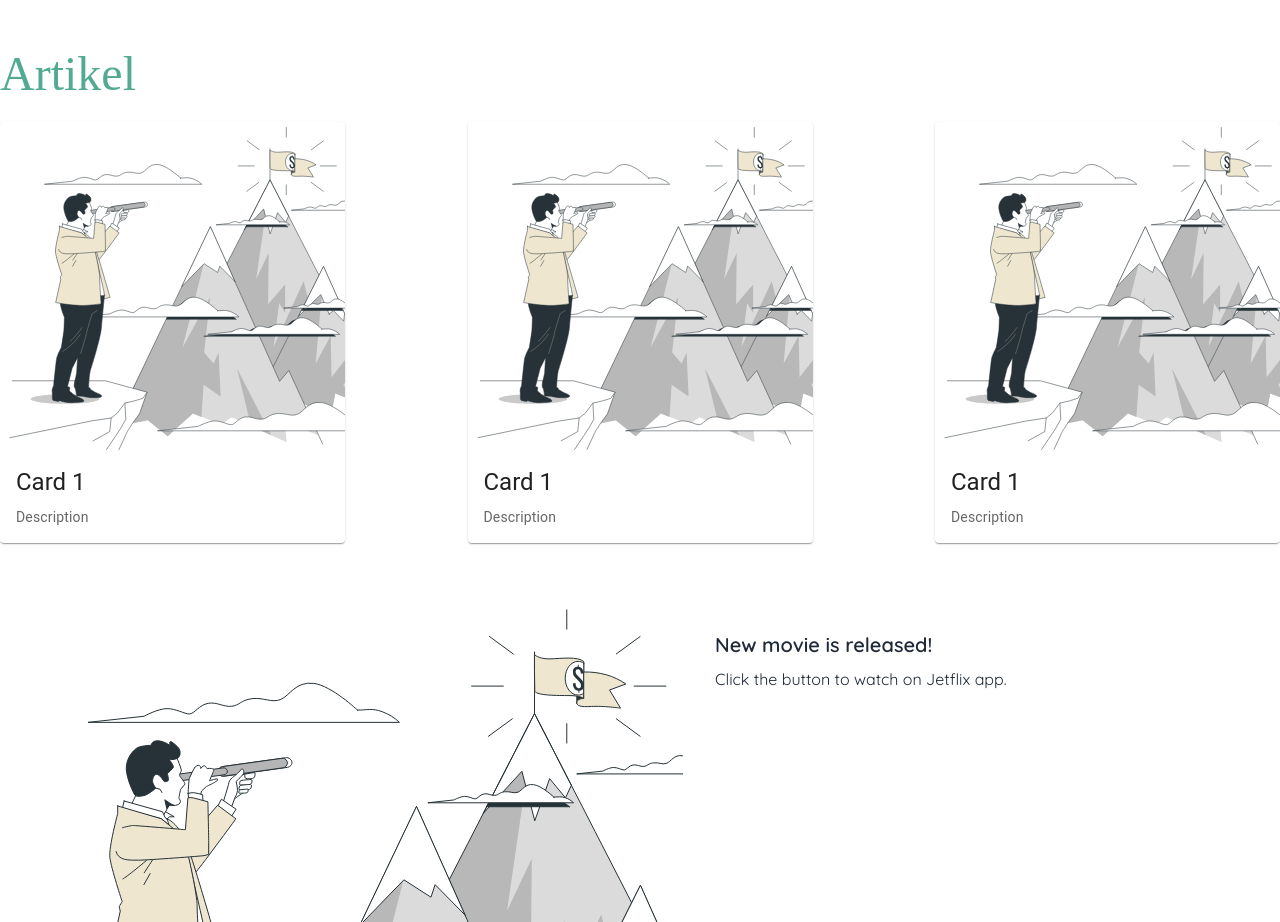
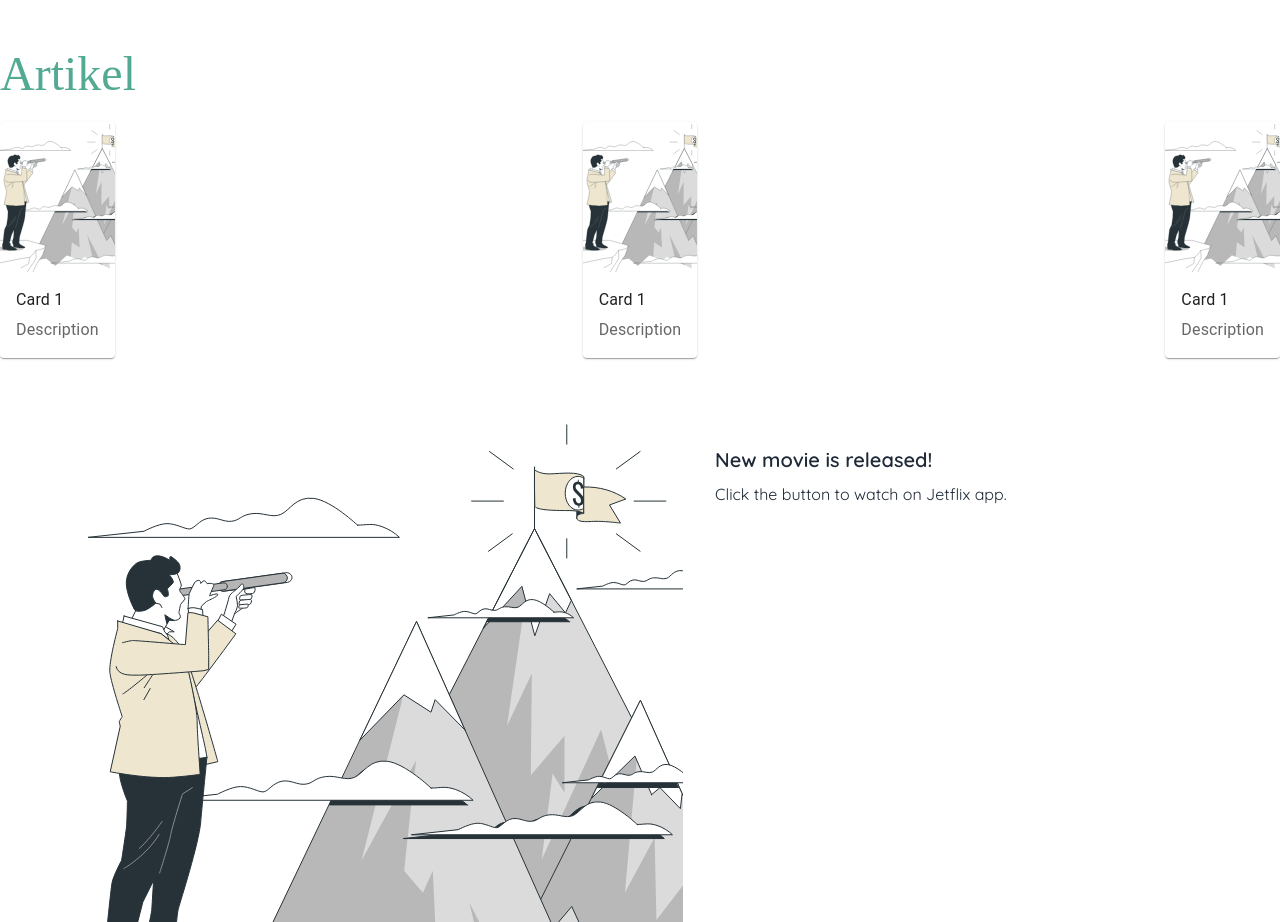
Before and after one commit to Zulfaabam/gbm-app, a Next.js app: page / in a window 1280 px wide. Shown: the part 2920-3842 px from the top of the page. Built offline with nearby package versions, Linux system fonts and the light colour scheme; no server answers; a web font is replaced by a local one.

Commit message:
[ADD] pre order modal

```diff
--- /dev/null
+++ b/common/utils/formatter.ts
@@ -0,0 +1 @@
+export const numberFormatter = new Intl.NumberFormat(undefined);
--- a/components/ActionAreaCard.tsx
+++ b/components/ActionAreaCard.tsx
@@ -6,36 +6,29 @@ import Typography from "@mui/material/Typography";
 import { CardActionArea } from "@mui/material";
 
 export interface CardProps {
+  imgHeight?: string | number | undefined;
   maxWidth?: number;
   img: string;
   title: string;
-  desc: string;
+  desc: string | number;
 }
 
 export default function ActionAreaCard({
-  maxWidth,
+  imgHeight = 150,
+  maxWidth = 300,
   img,
   title,
   desc,
 }: CardProps) {
   return (
-    <Card sx={{ maxWidth: maxWidth || 345 }}>
+    <Card sx={{ maxWidth: maxWidth }}>
       <CardActionArea>
-        <CardMedia component="img" height="140" image={img} alt={title} />
+        <CardMedia sx={{ height: imgHeight }} image={img} title={title} />
         <CardContent>
-          <Typography
-            gutterBottom
-            variant="h5"
-            component="div"
-            className="font-sans font-semibold"
-          >
+          <Typography gutterBottom className="font-sans font-semibold">
             {title}
           </Typography>
-          <Typography
-            variant="body2"
-            color="text.secondary"
-            className="font-sans"
-          >
+          <Typography color="text.secondary" className="font-sans">
             {desc}
           </Typography>
         </CardContent>
--- /dev/null
+++ b/components/PreOrderModal.tsx
@@ -0,0 +1,24 @@
+import {
+  Dialog,
+  DialogActions,
+  DialogContent,
+  DialogTitle,
+} from "@mui/material";
+import React from "react";
+import { ModalProps } from "./UserProfileModal";
+import MyButton from "./MyButton";
+
+const PreOrderModal = ({ open, onClose }: ModalProps) => {
+  return (
+    <Dialog open={open} onClose={onClose} maxWidth="sm" fullWidth>
+      <DialogTitle>Pesan pre-order</DialogTitle>
+      <DialogContent>sdadsa</DialogContent>
+      <DialogActions>
+        <MyButton content="Batal" onClick={onClose} />
+        <MyButton content="Kirim" className="btn-purple" />
+      </DialogActions>
+    </Dialog>
+  );
+};
+
+export default PreOrderModal;
--- a/pages/pre-order.tsx
+++ b/pages/pre-order.tsx
@@ -1,4 +1,4 @@
-import React, { useContext } from "react";
+import React, { useContext, useState } from "react";
 import useSWR from "swr";
 import { fetcher } from "common/utils/fetcher";
 import { BarLoader } from "react-spinners";
@@ -6,6 +6,9 @@ import MainLayout from "components/layouts/MainLayout";
 import ActionAreaCard from "components/ActionAreaCard";
 import { AuthContext } from "context/AuthContext";
 import RequiredLogin from "@/components/RequiredLogin";
+import { numberFormatter } from "@/common/utils/formatter";
+import MyButton from "@/components/MyButton";
+import PreOrderModal from "@/components/PreOrderModal";
 export interface PreOrder {
   id: string;
   data: PreOrderData;
@@ -21,10 +24,20 @@ export interface PreOrderData {
 const preOrder = () => {
   const user = useContext(AuthContext);
 
+  const [openModal, setOpenModal] = useState(false);
+
   const { data, error, isLoading } = useSWR<PreOrder[], Error>(
     "/api/pre-order",
     fetcher
   );
+
+  function handleOpenModal() {
+    setOpenModal(true);
+  }
+
+  function handleCloseModal() {
+    setOpenModal(false);
+  }
 
   if (error) return <div>failed to load</div>;
 
@@ -73,17 +86,29 @@ const preOrder = () => {
             </div>
           </div>
         </div>
-        <div className="grid grid-cols-4 gap-4">
+        <div className="flex justify-center">
+          <div className="grid grid-cols-5 gap-4">
             {data?.map((d) => (
               <ActionAreaCard
                 key={d.id}
-              maxWidth={300}
+                maxWidth={250}
                 img={d.data.iconURL}
                 title={d.data.desc}
-              desc={d.data.longDesc}
+                desc={`Rp. ${numberFormatter.format(d.data.price)}`}
               />
             ))}
           </div>
+        </div>
+        <div className="mt-5 w-full">
+          <MyButton
+            content="Pesan"
+            className="btn-purple block ml-auto w-60"
+            onClick={handleOpenModal}
+          />
+        </div>
+        {openModal ? (
+          <PreOrderModal open={openModal} onClose={handleCloseModal} />
+        ) : null}
       </div>
     </MainLayout>
   );
--- a/pages/sewa.tsx
+++ b/pages/sewa.tsx
@@ -72,11 +72,12 @@ const sewa = () => {
             </div>
           </div>
         </div>
-        <div className="grid grid-cols-4 gap-4">
+        <div className="flex justify-center">
+          <div className="grid grid-cols-5 gap-4">
             {data?.map((d) => (
               <ActionAreaCard
                 key={d.id}
-              maxWidth={300}
+                maxWidth={250}
                 img={d.data.iconURL}
                 title={d.data.desc}
                 desc={d.data.longDesc}
@@ -84,6 +85,7 @@ const sewa = () => {
             ))}
           </div>
         </div>
+      </div>
     </MainLayout>
   );
 };
```
Lines whose indentation alone changed are shown as unchanged.
